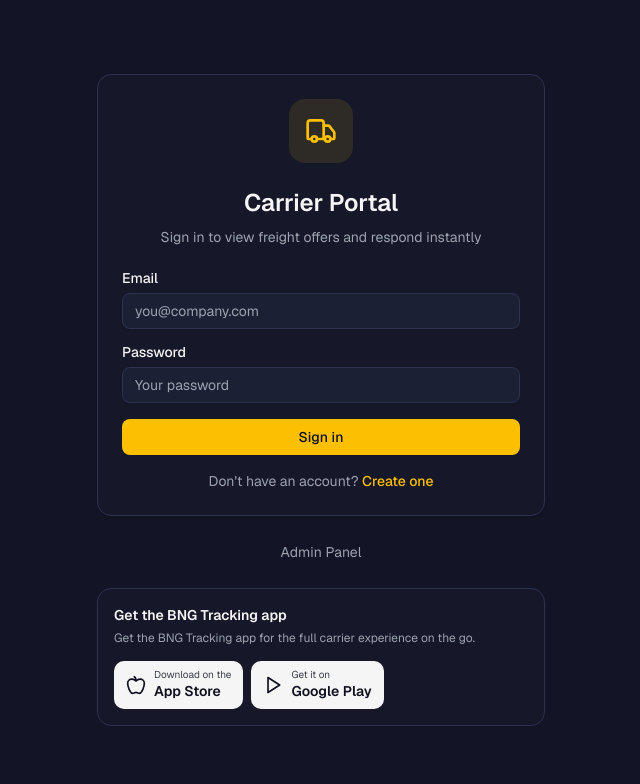
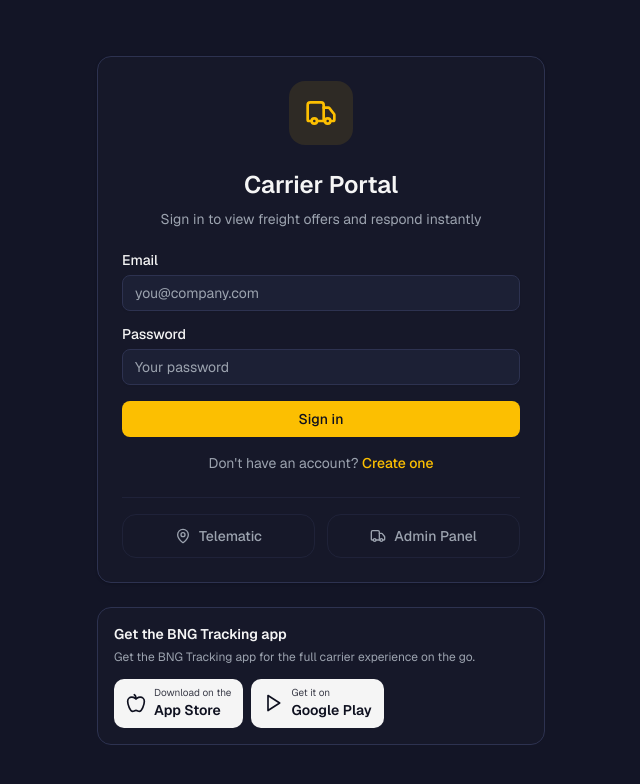
Before and after one commit to calinbungau/tmsapp, a Next.js app: page /carrier in a window 1280 px wide. Shown: the top 784 px of the page, without its empty margins (319-959 px from the left). Built offline with nearby package versions, Linux system fonts and the light colour scheme.

Commit message:
feat: add alternative login buttons for Telematic and Admin Panel
Co-authored-by: calinbungau <39094795+calinbungau@users.noreply.github.com>

```diff
--- a/app/carrier/page.tsx
+++ b/app/carrier/page.tsx
@@ -7,7 +7,7 @@ import { Button } from "@/components/ui/button";
 import { Input } from "@/components/ui/input";
 import { Card, CardContent, CardDescription, CardHeader, CardTitle } from "@/components/ui/card";
 import { Label } from "@/components/ui/label";
-import { Truck, Loader2 } from "lucide-react";
+import { Truck, Loader2, MapPin } from "lucide-react";
 import {
   getStoredCarrierSession,
   setStoredCarrierSession,
@@ -207,18 +207,27 @@ function CarrierAuth() {
                 </>
               )}
             </div>
-          </CardContent>
-        </Card>
 
-        <div className="mt-6 text-center">
+            <div className="mt-6 grid grid-cols-2 gap-3 border-t border-border/40 pt-4">
+              <button
+                type="button"
+                onClick={() => handleAltLogin("https://gps.bngtracking.ro/")}
+                className="group flex items-center justify-center gap-2 h-11 rounded-xl border border-border/40 text-sm font-medium text-muted-foreground hover:text-foreground hover:border-primary/40 hover:bg-card/50 transition-all"
+              >
+                <MapPin className="h-4 w-4 group-hover:text-primary transition-colors" />
+                Telematic
+              </button>
               <button
                 type="button"
                 onClick={() => handleAltLogin(`${window.location.origin}/admin`)}
-            className="text-sm text-muted-foreground hover:text-primary transition-colors"
+                className="group flex items-center justify-center gap-2 h-11 rounded-xl border border-border/40 text-sm font-medium text-muted-foreground hover:text-foreground hover:border-primary/40 hover:bg-card/50 transition-all"
               >
+                <Truck className="h-4 w-4 group-hover:text-primary transition-colors" />
                 Admin Panel
               </button>
             </div>
+          </CardContent>
+        </Card>
 
         <div className="mt-6">
           <AppPromo subtitle="Get the BNG Tracking app for the full carrier experience on the go." />
```
Lines whose indentation alone changed are shown as unchanged.
